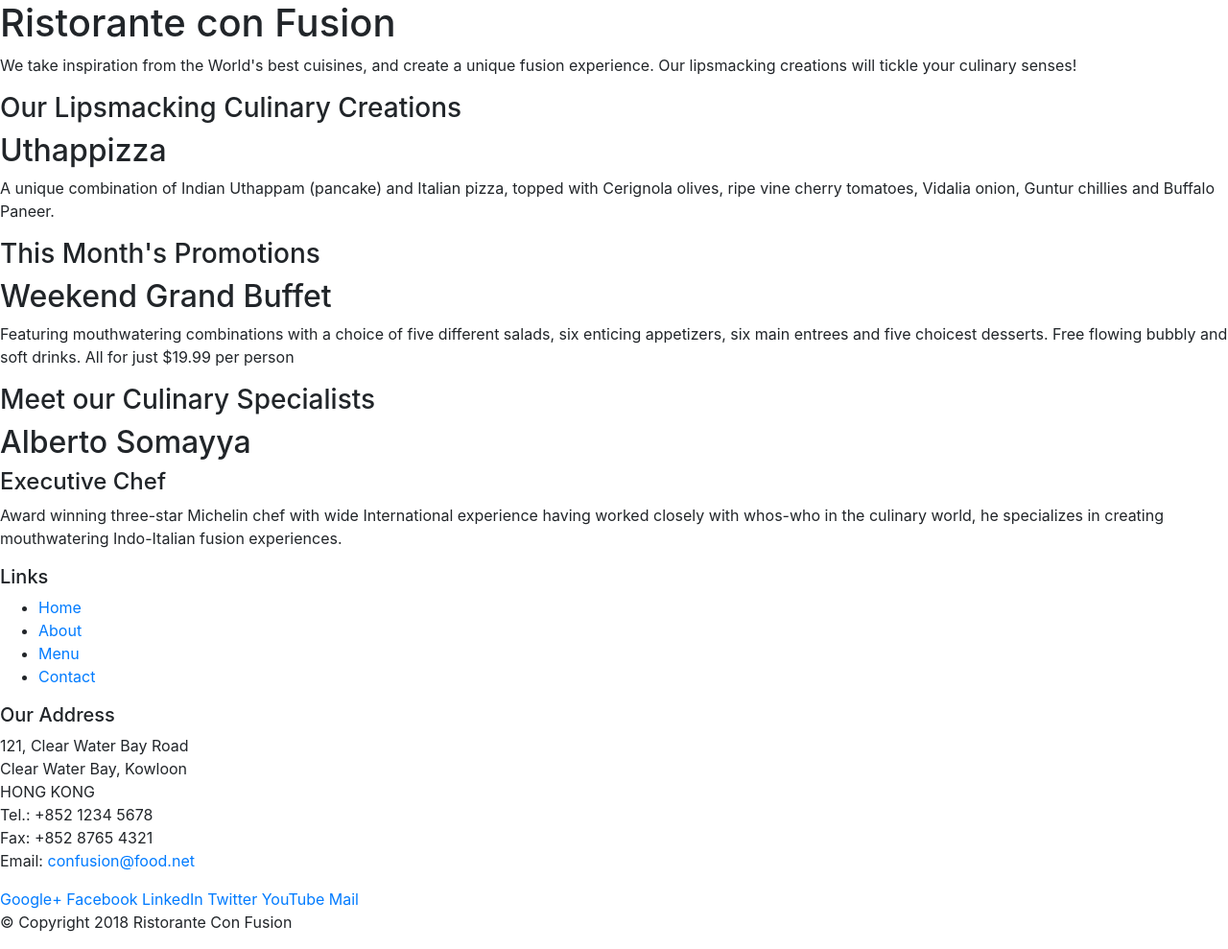
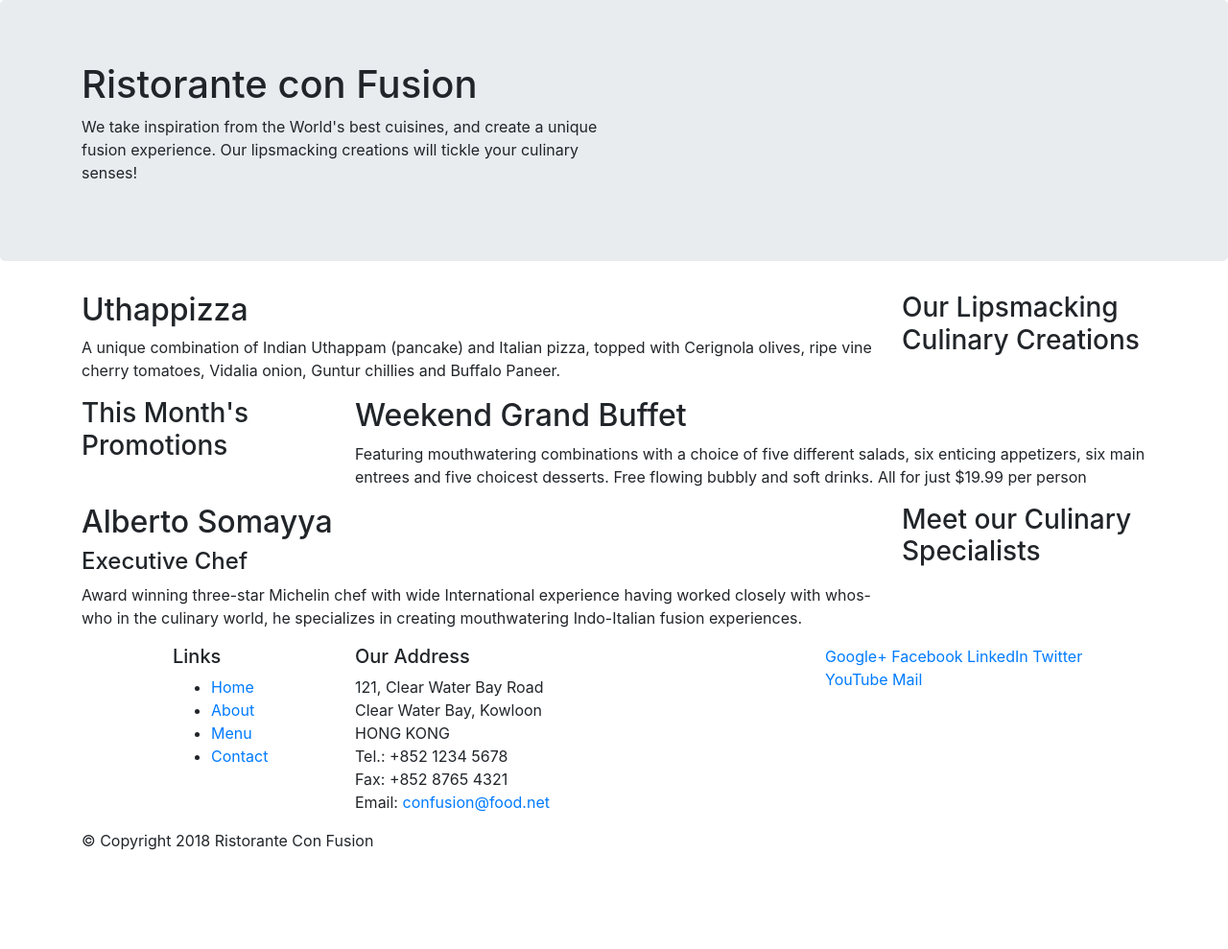
Before and after one commit to susatya/conFusion, a website: page index.html in a window 1280 px wide. Shown: the whole page at 96% size. After the commit the page ends 904 px from the top, so only its background shows below. Drawn offline with nearby package versions, Linux system fonts and the light colour scheme.

Commit message:
bootsrap changes

```diff
--- a/index.html
+++ b/index.html
@@ -14,46 +14,46 @@
 
 <body>
 
-    <header>
-        <div>
-            <div>
-                <div>
+    <header class="jumbotron">
+        <div class="container">
+            <div class="row">
+                <div class="col-12 col-sm-6">
                     <h1>Ristorante con Fusion</h1>
                     <p>We take inspiration from the World's best cuisines, and create a unique fusion experience. Our lipsmacking creations will tickle your culinary senses!</p>
                 </div>
-                <div>
+                <div class="col-12 col-sm"><!--sm to xl will occupy left over row size-->
                 </div>
             </div>
         </div>
     </header>
 
-    <div>
-        <div>
-            <div>
+    <div class="container">
+        <div class="row">
+            <div class="col-12 col-sm-4 order-sm-last col-md-3">
                 <h3>Our Lipsmacking Culinary Creations</h3>
             </div>
-            <div>
+            <div class="col col-sm order-sm-first col-md"><!-- content will be lined with the above content for xs-->
                 <h2>Uthappizza</h2>
                 <p>A unique combination of Indian Uthappam (pancake) and Italian pizza, topped with Cerignola olives, ripe vine cherry tomatoes, Vidalia onion, Guntur chillies and Buffalo Paneer.</p>
             </div>
         </div>
 
 
-        <div>
-            <div>
+        <div class="row">
+            <div class="col-12 col-sm-4 col-md-3">
                 <h3>This Month's Promotions</h3>
             </div>
-            <div>
+            <div class="col col-sm col-md">
                 <h2>Weekend Grand Buffet</h2>
                 <p>Featuring mouthwatering combinations with a choice of five different salads, six enticing appetizers, six main entrees and five choicest desserts. Free flowing bubbly and soft drinks. All for just $19.99 per person </p>
             </div>
         </div>
 
-        <div>
-            <div>
+        <div class="row">
+            <div class="col-12 col-sm-4 order-sm-last col-md-3">
                 <h3>Meet our Culinary Specialists</h3>
             </div>
-            <div>
+            <div class="col col-sm order-sm-first col-md">
                 <h2>Alberto Somayya</h2>
                 <h4>Executive Chef</h4>
                 <p>Award winning three-star Michelin chef with wide International experience having worked closely with whos-who in the culinary world, he specializes in creating mouthwatering Indo-Italian fusion experiences. </p>
@@ -62,9 +62,9 @@
     </div>
 
     <footer>
-        <div>
-            <div>
-                <div>
+        <div class="container">
+            <div class="row">
+                <div class="col-4 offset-1 col-sm-2">
                     <h5>Links</h5>
                     <ul>
                         <li><a href="#">Home</a></li>
@@ -73,7 +73,7 @@
                         <li><a href="#">Contact</a></li>
                     </ul>
                 </div>
-                <div>
+                <div class="col-7 col-sm-5"><!-- one column empty offset applied-->
                     <h5>Our Address</h5>
                     <address>
 		              121, Clear Water Bay Road<br>
@@ -84,8 +84,8 @@
 		              Email: <a href="mailto:confusion@food.net">confusion@food.net</a>
 		           </address>
                 </div>
-                <div>
-                    <div>
+                <div class="col-12 col-sm-4">
+                    <div class="col-auto">
                         <a href="http://google.com/+">Google+</a>
                         <a href="http://www.facebook.com/profile.php?id=">Facebook</a>
                         <a href="http://www.linkedin.com/in/">LinkedIn</a>
@@ -95,8 +95,8 @@
                     </div>
                 </div>
            </div>
-           <div>
-                <div>
+           <div class="row">
+                <div class="col-auto"><!--as is required by the content-->
                     <p>© Copyright 2018 Ristorante Con Fusion</p>
                 </div>
            </div>
```
